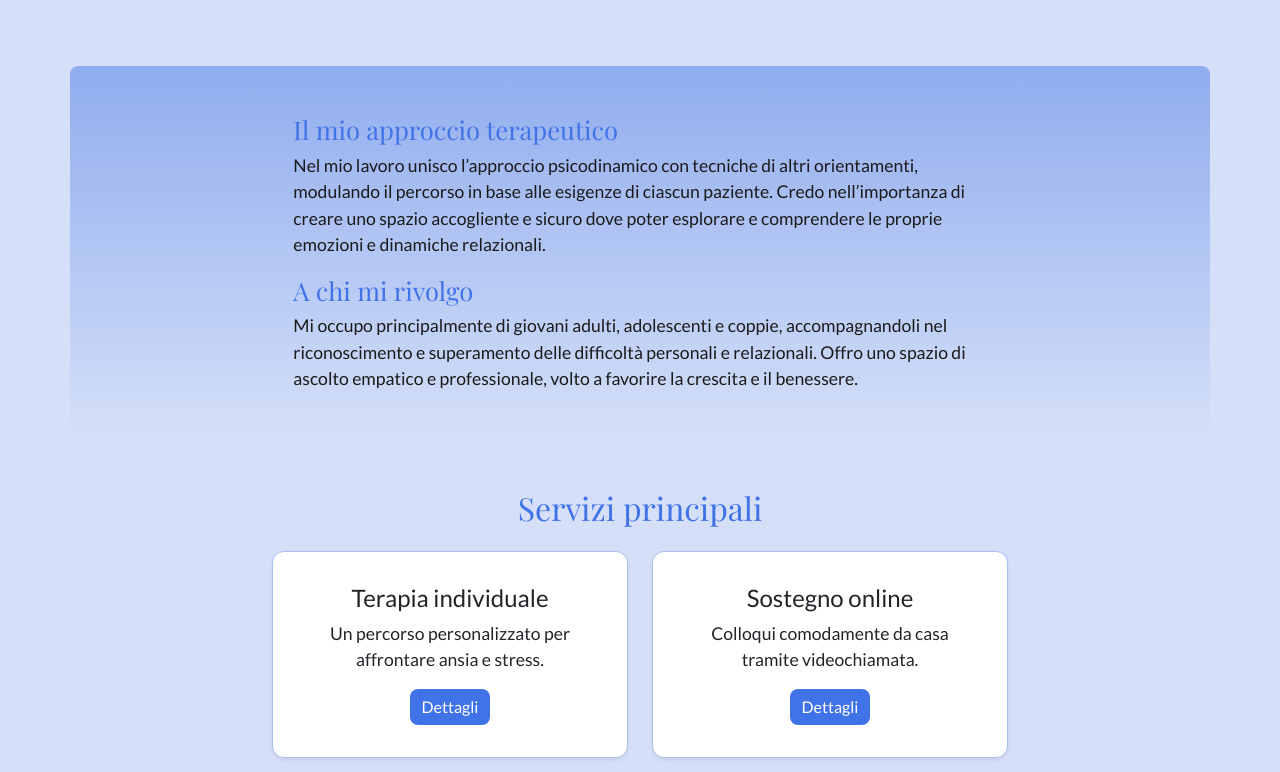
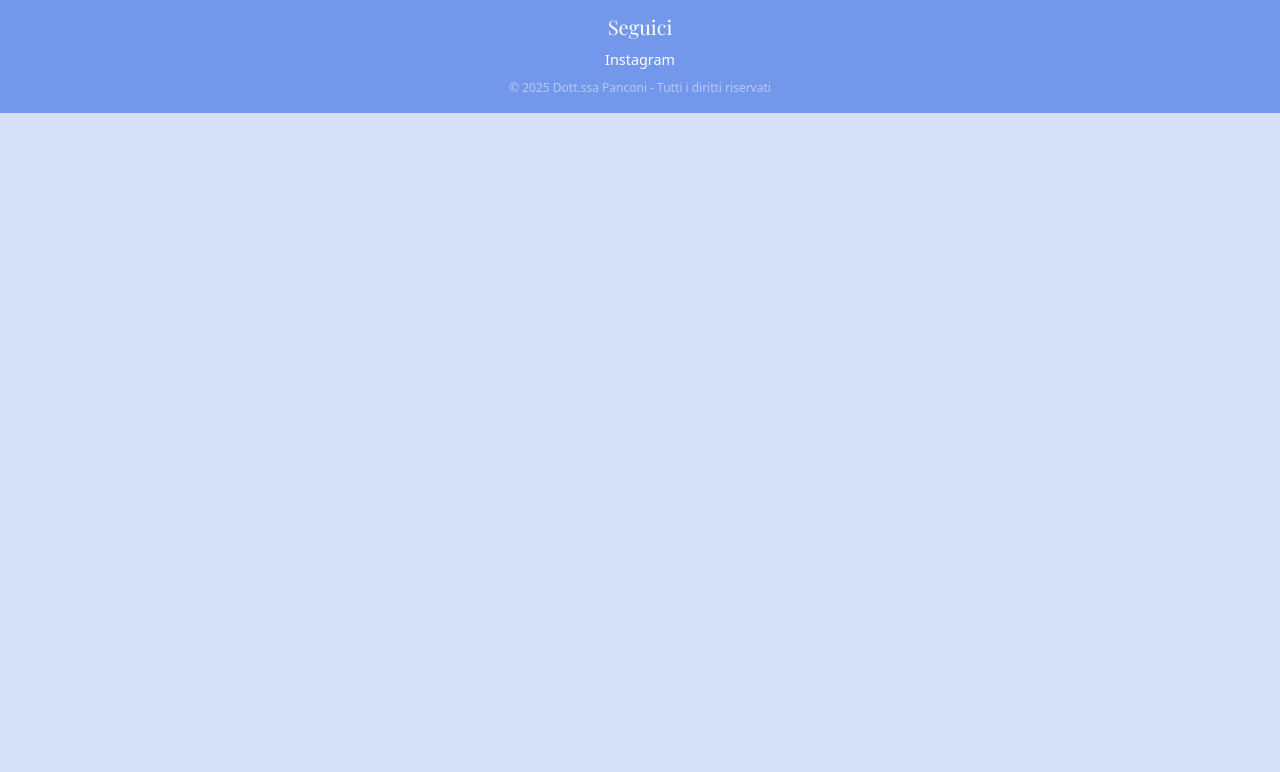
Before and after one commit to AlessioPanconi/Capstone_Project, a React (Vite) app in the folder frontend/: page / in a window 1280 px wide. Shown: the part 948-1720 px from the top of the page. After the commit the page ends 1061 px from the top, so only its background shows below. Built offline with nearby package versions, Linux system fonts and the light colour scheme.

Commit message:
Continuo modifiche homepage

```diff
--- a/frontend/index.html
+++ b/frontend/index.html
@@ -4,7 +4,6 @@
     <meta charset="UTF-8" />
     <link rel="icon" type="image/svg+xml" href="/vite.svg" />
     <meta name="viewport" content="width=device-width, initial-scale=1.0" />
-    <link href="https://fonts.googleapis.com/css2?family=Lato:wght@400;700&family=Poppins:wght@400;600;700&display=swap" rel="stylesheet" />
 
     <title>Dottoressa Giulia P.</title>
   </head>
--- a/frontend/package.json
+++ b/frontend/package.json
@@ -19,7 +19,8 @@
     "react-dom": "^19.1.1",
     "react-redux": "^9.2.0",
     "react-router-dom": "^7.8.2",
-    "redux": "^5.0.1"
+    "redux": "^5.0.1",
+    "swiper": "^11.2.10"
   },
   "devDependencies": {
     "@eslint/js": "^9.34.0",
--- a/frontend/src/App.css
+++ b/frontend/src/App.css
@@ -14,5 +14,4 @@ h5,
 h6 {
   font-family: "Playfair Display", serif !important;
   font-weight: 700;
-  color: #4173e8;
 }
--- a/frontend/src/components/HomePage.jsx
+++ b/frontend/src/components/HomePage.jsx
@@ -1,80 +1,89 @@
-import { Container, Row, Col, Button, Card } from "react-bootstrap";
+import { Swiper, SwiperSlide } from "swiper/react";
+import { Scrollbar, Mousewheel } from "swiper/modules";
+import "swiper/css";
+import "swiper/css/scrollbar";
+import "../css/HomePage.css";
+import { Button, Card, Row, Col } from "react-bootstrap";
 import { Link } from "react-router-dom";
-import "../css/HomePage.css";
 
 function HomePage() {
   return (
-    <Container className="my-5">
+    <Swiper
+      direction="vertical"
+      slidesPerView={1}
+      modules={[Scrollbar, Mousewheel]}
+      mousewheel={true}
+      scrollbar={{ draggable: true }}
+      style={{ height: "100vh" }}
+    >
       {/* Header */}
-      <Row className="align-items-center text-center mb-5 homepage-header">
-        <Col xs={12} sm={10} md={8} className="mx-auto">
+      <SwiperSlide className="homepage-header">
         <h2>Benvenuti nella pagina della Dott.ssa Panconi</h2>
         <p>Uno spazio sicuro per ascoltarti, comprenderti e accompagnarti verso il tuo benessere.</p>
-        </Col>
-      </Row>
+      </SwiperSlide>
 
       {/* Chi sono */}
-      <Row className="align-items-center mb-5 homepage-section">
-        <Col xs={12} md={7} lg={8} className="text-start mx-auto">
+      <SwiperSlide className="homepage-section">
+        <Row className="align-items-center justify-content-center">
+          <Col xs={12} md={7} className="text-center text-md-start">
             <h3>Chi sono?</h3>
-
-          <Row className="d-flex align-items-center show-under-767">
-            <Col>
             <p>
               Sono una psicologa clinica con una passione profonda per il supporto a giovani adulti, adolescenti e coppie. Credo nell'importanza di creare un
               ambiente accogliente e empatico, dove ogni persona possa sentirsi libera di esplorare sé stessa e crescere.
             </p>
+            <p>
+              Mi occupo di ascoltare, comprendere e accompagnare le persone verso il loro benessere, adattando il percorso alle esigenze individuali e alle
+              sfide personali di ciascun paziente.
+            </p>
           </Col>
-            <Col xs="auto">
-              <img src="src/assets/image1.jpg" alt="Dott.ssa Panconi" className="img-circle-small" />
+          <Col xs={12} md={4} className="text-center mt-4 mt-md-0">
+            <img src="src/assets/image1.jpg" alt="Dott.ssa Panconi" className="homepage-circle-image" />
           </Col>
         </Row>
+      </SwiperSlide>
 
-          <p className="hide-under-767">
-            Sono una psicologa clinica con una passione profonda per il supporto a giovani adulti, adolescenti e coppie. Credo nell'importanza di creare un
-            ambiente accogliente e empatico, dove ogni persona possa sentirsi libera di esplorare sé stessa e crescere.
-          </p>
-
+      {/* Percorso formativo */}
+      <SwiperSlide className="homepage-section">
         <h3>Il mio percorso formativo</h3>
         <p>
           Mi sono laureata in Psicologia Clinica e della Salute presso l’Università di Pisa, ho conseguito un master sulle dipendenze, comprese quelle
-            affettive, e un corso da operatrice di centro antiviolenza. Ho inoltre completato il corso 101 AT e sto frequentando il terzo anno di
-            specializzazione in psicoterapia psicodinamica integrata.
+          affettive, e un corso da operatrice di centro antiviolenza.
         </p>
-        </Col>
-
-        <Col xs={12} md={5} lg={4} className="d-flex justify-content-center mt-4 mt-md-0 hide-under-767">
-          <img src="src/assets/image.jpg" alt="Dott.ssa Panconi" className="img-fluid rounded homepage-image" />
-        </Col>
-      </Row>
-
-      {/* Approccio terapeutico */}
-      <Row className="align-items-center mb-5 homepage-section">
-        <Col xs={12} md={10} lg={8} className="text-start mx-auto">
+        <p>Ho inoltre completato il corso 101 AT e sto frequentando il terzo anno di specializzazione in psicoterapia psicodinamica integrata.</p>
         <h3>Il mio approccio terapeutico</h3>
         <p>
           Nel mio lavoro unisco l’approccio psicodinamico con tecniche di altri orientamenti, modulando il percorso in base alle esigenze di ciascun paziente.
           Credo nell’importanza di creare uno spazio accogliente e sicuro dove poter esplorare e comprendere le proprie emozioni e dinamiche relazionali.
         </p>
+      </SwiperSlide>
 
-          <h3>A chi mi rivolgo</h3>
+      {/* A chi mi rivolgo */}
+      <SwiperSlide className="homepage-section">
+        <h3>A chi mi rivolgo?</h3>
         <p>
           Mi occupo principalmente di giovani adulti, adolescenti e coppie, accompagnandoli nel riconoscimento e superamento delle difficoltà personali e
           relazionali. Offro uno spazio di ascolto empatico e professionale, volto a favorire la crescita e il benessere.
         </p>
-        </Col>
-      </Row>
+        <h3>Un invito a iniziare il percorso</h3>
+        <p>
+          Se stai cercando un luogo in cui sentirti accolto, ascoltato e sostenuto, ti invito a contattarmi per una prima consulenza. Insieme potremo lavorare
+          per trovare un equilibrio più autentico e duraturo.
+        </p>
+        <p>
+          <strong>“Le cicatrici mostrano dove siamo stati, ma non dove dobbiamo andare.” — J.K. Rowling, Harry Potter e i Doni della Morte</strong>
+        </p>
+      </SwiperSlide>
 
       {/* Servizi principali */}
-      <Row className="mb-5 text-center justify-content-center homepage-services">
-        <h2 className="mb-4 w-100">Servizi principali</h2>
-
+      <SwiperSlide className="homepage-services">
+        <h3>Servizi principali</h3>
+        <Row className="justify-content-center mt-4">
           <Col xs={12} sm={6} md={4} className="mb-4">
-          <Card className="p-3 shadow-sm h-100 card">
+            <Card className="shadow-sm h-100">
               <Card.Body>
-              <Card.Title className="card-title">Terapia individuale</Card.Title>
-              <Card.Text className="card-text">Un percorso personalizzato per affrontare ansia e stress.</Card.Text>
-              <Button as={Link} to="/services" variant="primary" className="btn-primary">
+                <Card.Title>Terapia individuale</Card.Title>
+                <Card.Text>Un percorso personalizzato per affrontare ansia e stress.</Card.Text>
+                <Button as={Link} to="/services" variant="primary">
                   Dettagli
                 </Button>
               </Card.Body>
@@ -82,18 +91,19 @@ function HomePage() {
           </Col>
 
           <Col xs={12} sm={6} md={4} className="mb-4">
-          <Card className="p-3 shadow-sm h-100 card">
+            <Card className="shadow-sm h-100">
               <Card.Body>
-              <Card.Title className="card-title">Sostegno online</Card.Title>
-              <Card.Text className="card-text">Colloqui comodamente da casa tramite videochiamata.</Card.Text>
-              <Button as={Link} to="/services" variant="primary" className="btn-primary">
+                <Card.Title>Sostegno online</Card.Title>
+                <Card.Text>Colloqui comodamente da casa tramite videochiamata.</Card.Text>
+                <Button as={Link} to="/services" variant="primary">
                   Dettagli
                 </Button>
               </Card.Body>
             </Card>
           </Col>
         </Row>
-    </Container>
+      </SwiperSlide>
+    </Swiper>
   );
 }
 
--- a/frontend/src/css/HomePage.css
+++ b/frontend/src/css/HomePage.css
@@ -1,6 +1,41 @@
+body {
+  background-color: #d5e0f8;
+  color: #1a1a1a;
+  margin: 0;
+  padding: 0;
+}
+
+h2,
+h3,
+h4 {
+  color: #4173e8;
+}
+
+.btn-primary,
+.btn-link {
+  background-color: #4173e8;
+  color: white;
+  border-radius: 8px;
+  transition: background 0.3s ease;
+}
+
+.btn-primary:hover,
+.btn-link:hover {
+  background-color: #7397eb;
+}
+
 .homepage-image {
   width: clamp(150px, 30vw, 350px);
   height: auto;
+}
+
+.homepage-circle-image {
+  width: clamp(100px, 20vw, 250px); /* minimo 100px, massimo 150px, scala con viewport */
+  height: clamp(100px, 20vw, 250px);
+  border-radius: 50%;
+  object-fit: cover;
+  margin-top: 1.5rem;
+  box-shadow: 0 4px 10px rgba(0, 0, 0, 0.2);
 }
 
 @media (max-width: 767px) {
@@ -15,14 +50,52 @@
   }
 }
 
-.img-circle-small {
-  width: clamp(80px, 20vw, 140px);
-  height: clamp(80px, 20vw, 140px);
-  object-fit: cover;
-  border-radius: 50%;
-  box-shadow: 0 2px 6px rgba(0, 0, 0, 0.2);
+.swiper-slide {
+  display: flex;
+  flex-direction: column;
+  justify-content: center;
+  align-items: center;
+  text-align: center;
+  padding: 2rem;
+  height: 100vh;
+}
+.homepage-header {
+  background-color: #7397eb;
+  color: white;
+  padding: 4rem 1rem;
+  text-align: center;
 }
 
+.homepage-section {
+  background-color: #c3d2f7;
+  color: #1a1a1a;
+  padding: 2rem;
+}
+
+.homepage-services {
+  background-color: #d5e0f8;
+  color: #1a1a1a;
+  padding: 2rem;
+}
+.services-cards {
+  display: flex;
+  flex-direction: column;
+  gap: 1rem;
+  align-items: center;
+}
+
+.service-card {
+  width: 300px;
+  background-color: #ffffff;
+  border: none;
+  box-shadow: 0 3px 8px rgba(0, 0, 0, 0.1);
+  transition: transform 0.3s ease, box-shadow 0.3s ease;
+}
+
+.service-card:hover {
+  transform: translateY(-5px);
+  box-shadow: 0 6px 16px rgba(0, 0, 0, 0.15);
+}
 .homepage-header h2 {
   font-size: clamp(1.5rem, 3vw, 2.5rem);
 }
@@ -32,80 +105,15 @@
   font-weight: bold;
 }
 
-.homepage-section h3 {
+.homepage-section h3,
+.homepage-services h3 {
   font-size: clamp(1.25rem, 2vw, 1.75rem);
   margin-top: 1rem;
 }
 
-.homepage-section p {
-  font-size: clamp(0.9rem, 1.8vw, 1.1rem);
+.homepage-section p,
+.homepage-services p,
+.service-card .card-text {
+  font-size: clamp(0.9rem, 1.6vw, 1.1rem);
   margin-top: 0.5rem;
 }
-
-.homepage-services h2 {
-  font-size: clamp(1.5rem, 3vw, 2rem);
-}
-
-.homepage-services .card-title {
-  font-size: clamp(1.2rem, 2vw, 1.5rem);
-}
-
-.homepage-services .card-text {
-  font-size: clamp(0.9rem, 1.6vw, 1.1rem);
-}
-
-/*Style*/
-
-body {
-  background-color: #d5e0f8;
-  color: #1a1a1a;
-  font-family: "Lato", sans-serif;
-}
-
-h2,
-h3,
-h4 {
-  color: #4173e8;
-  font-family: "Poppins", sans-serif;
-}
-
-.btn-primary,
-.btn-link {
-  background-color: #4173e8;
-  color: white;
-  border: none;
-  border-radius: 8px;
-  transition: background 0.3s ease;
-}
-
-.btn-primary:hover,
-.btn-link:hover {
-  background-color: #7397eb;
-}
-
-.homepage-header {
-  background: linear-gradient(rgba(115, 151, 235, 0.7), rgba(213, 224, 248, 0.9));
-  color: white;
-  padding: 4rem 1rem;
-  border-radius: 12px;
-  text-align: center;
-}
-
-.homepage-section {
-  background: linear-gradient(rgba(115, 151, 235, 0.7), rgba(213, 224, 248, 0.9));
-  padding: 2rem;
-  border-radius: 8px;
-}
-
-.card {
-  background-color: #ffffff;
-  border: 1px solid #aabeef;
-  border-radius: 12px;
-  transition: transform 0.2s ease-in-out, box-shadow 0.3s ease;
-}
-
-.card:hover {
-  transform: translateY(-5px);
-  box-shadow: 0 6px 16px rgba(0, 0, 0, 0.1);
-  border-color: #4173e8;
-}
```
Also changed, not shown: 1 other file (tests, documents, lock files or other folders). Lines whose indentation alone changed are shown as unchanged.
